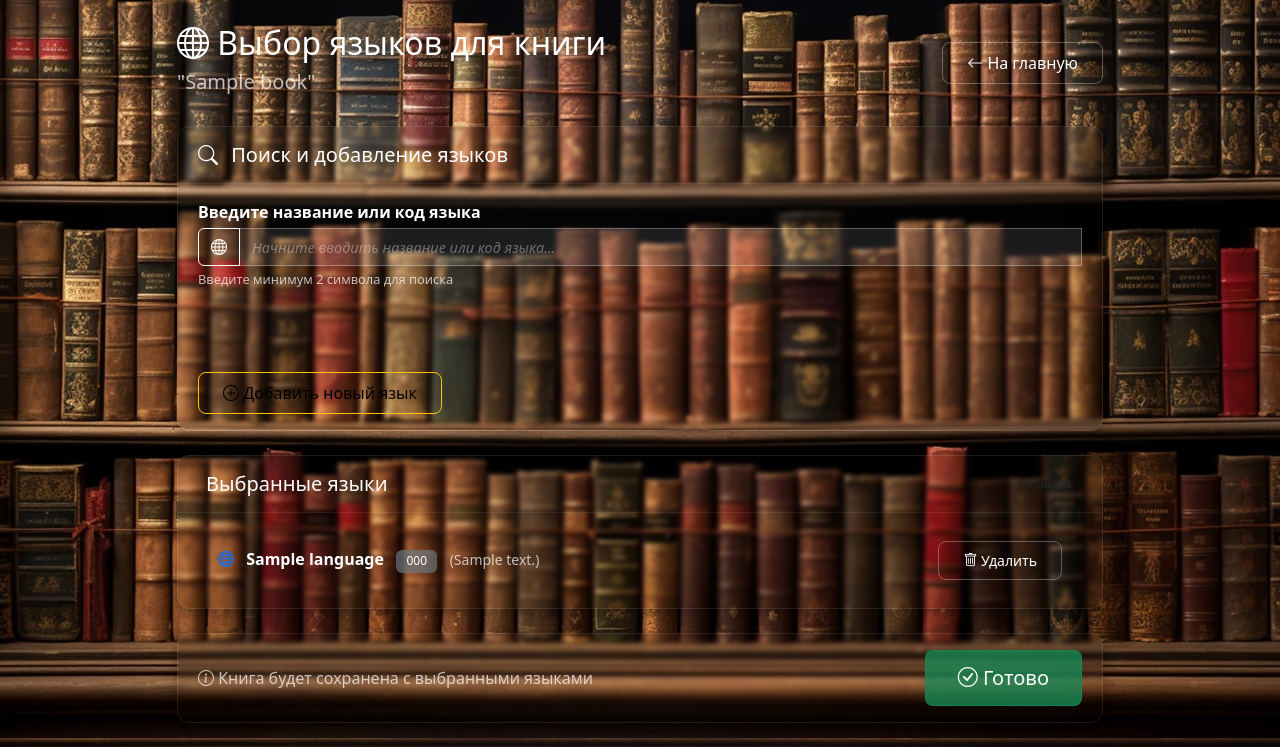
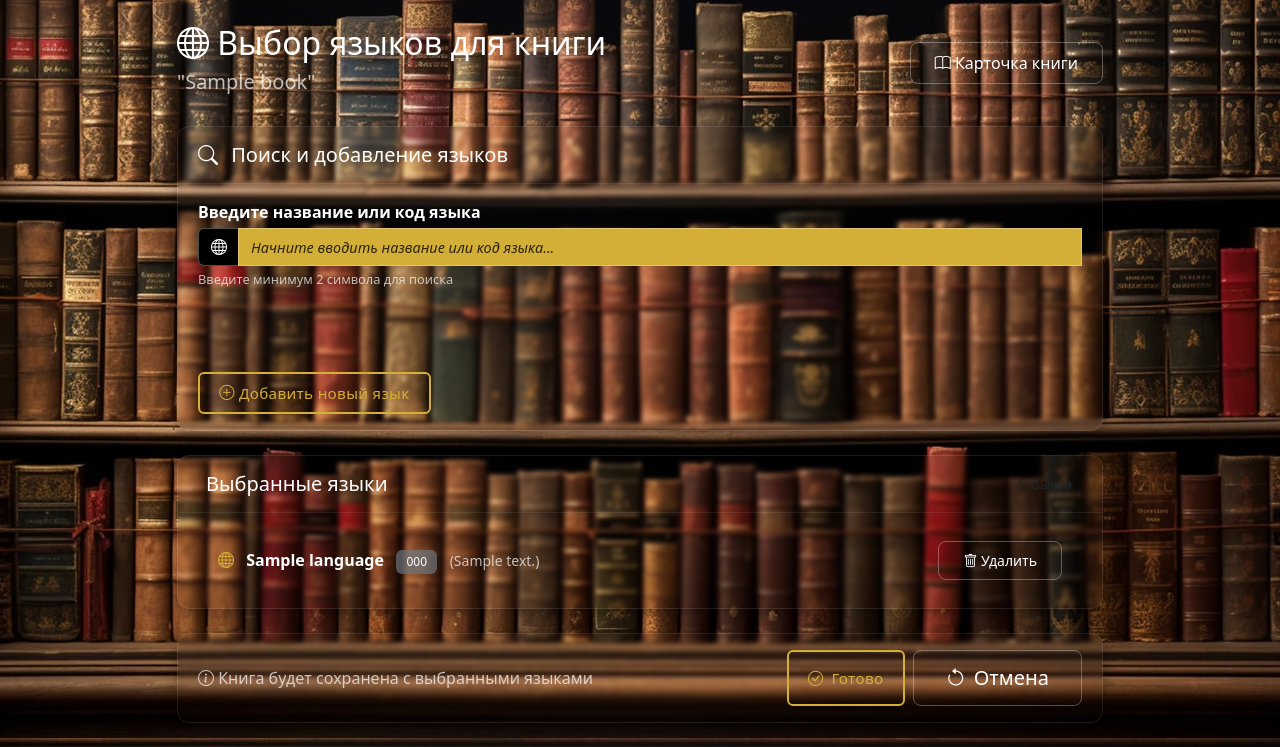
Before and after one commit to intent56/HomeLibrary, a Flask app: template app/templates/select_languages.html in a window 1280 px wide. Shown: the part 62-809 px from the top of the page. Run offline with Flask 3, Linux system fonts and the light colour scheme; tables that the repository leaves empty hold one stand-in row (values such as "Sample post"); the template is opened without the code that fills it: values that come from a table or form of the project are taken from there, most other values are stand-ins (such as "Sample title", 1, 10 or a date in 2020); some libraries are stand-ins or nearby versions.

Commit message:
Косметические исправления

```diff
--- a/app/templates/select_languages.html
+++ b/app/templates/select_languages.html
@@ -10,9 +10,15 @@ content %}
         </h2>
         <h5 class="text-white-50">"{{ book.name }}"</h5>
       </div>
-      <a href="{{ url_for('main.book_list') }}" class="btn btn-outline-light">
-        <i class="bi bi-arrow-left"></i> На главную
-      </a>
+      <div>
+        <a
+          href="{{ url_for('main.book_detail', book_id=book.id) }}"
+          class="btn btn-outline-light"
+          id="cancelBtn"
+        >
+          <i class="bi bi-book"></i> Карточка книги
+        </a>
+      </div>
     </div>
 
     <!-- Поиск языков -->
@@ -35,20 +41,19 @@ content %}
             hx-select="#searchResults"
           >
             <div class="input-group">
-              <span
-                class="input-group-text bg-transparent text-white border-light"
+              <span class="input-group-text custom-input-group"
                 ><i class="bi bi-globe"></i
               ></span>
               <input
                 type="text"
-                class="form-control bg-transparent text-white border-light"
+                class="form-control custom-search-input"
                 id="languageSearch"
                 name="q"
                 placeholder="Начните вводить название или код языка..."
                 autocomplete="off"
               />
               <span
-                class="input-group-text bg-transparent border-light"
+                class="input-group-text custom-input-group"
                 id="loading"
                 style="display: none"
               >
@@ -69,7 +74,7 @@ content %}
         <div class="mt-3">
           <a
             href="{{ url_for('main.add_language') }}?book_id={{ book.id }}"
-            class="btn btn-warning"
+            class="btn btn-edit"
           >
             <i class="bi bi-plus-circle"></i> Добавить новый язык
           </a>
@@ -97,7 +102,7 @@ content %}
             class="list-group-item transparent-list-group-item d-flex justify-content-between align-items-center"
           >
             <div>
-              <i class="bi bi-globe text-primary me-2"></i>
+              <i class="bi bi-globe me-2" style="color: var(--main-color)"></i>
               <strong class="text-white">{{ language.name }}</strong>
               <span class="badge bg-secondary bg-opacity-75 text-white ms-2"
                 >{{ language.code }}</span
@@ -151,10 +156,16 @@ content %}
           </div>
           <div class="d-flex gap-2">
             <a
-              href="{{ url_for('main.book_list') }}"
-              class="btn btn-success btn-lg"
+              href="{{ url_for('main.book_detail', book_id=book.id) }}"
+              class="btn btn-edit btn-lg d-flex align-items-center"
             >
-              <i class="bi bi-check-circle"></i> Готово
+              <i class="bi bi-check-circle me-2"></i> Готово
+            </a>
+            <a
+              href="{{ url_for('main.book_detail', book_id=book.id) }}"
+              class="btn btn-outline-light btn-lg d-flex align-items-center"
+            >
+              <i class="bi bi-arrow-counterclockwise me-2"></i> Отмена
             </a>
           </div>
         </div>
@@ -264,24 +275,38 @@ content %}
     color: rgba(255, 255, 255, 0.7) !important;
   }
 
-  /* 5. ПОЛЯ ВВОДА */
-  .form-control.bg-transparent {
-    background-color: rgba(255, 255, 255, 0.1) !important;
+  /* 5. НОВЫЙ СТИЛЬ ДЛЯ INPUT-GROUP (иконки в поле поиска) */
+  .custom-input-group {
+    background-color: #000000 !important;
     color: #ffffff !important;
-    border-color: rgba(255, 255, 255, 0.3) !important;
+    border: 1px solid rgba(255, 255, 255, 0.3) !important;
+    border-right: none !important;
   }
 
-  .form-control.bg-transparent:focus {
-    background-color: rgba(255, 255, 255, 0.2) !important;
-    border-color: rgba(255, 255, 255, 0.5) !important;
-    box-shadow: 0 0 0 0.2rem rgba(255, 255, 255, 0.1);
+  /* 6. НОВЫЙ СТИЛЬ ДЛЯ ПОЛЯ ПОИСКА */
+  .custom-search-input {
+    background-color: var(--main-color) !important;
+    color: #000000 !important;
+    border: 1px solid rgba(255, 255, 255, 0.3) !important;
+    transition: all 0.2s;
+    font-weight: normal;
   }
 
-  .form-control.bg-transparent::placeholder {
-    color: rgba(255, 255, 255, 0.5);
+  .custom-search-input::placeholder {
+    color: #000000 !important;
+    font-weight: normal;
+    opacity: 0.8;
   }
 
-  /* 6. КНОПКИ */
+  .custom-search-input:focus {
+    background-color: var(--main-color) !important;
+    color: #000000 !important;
+    font-weight: bold !important;
+    border-color: rgba(255, 255, 255, 0.6) !important;
+    box-shadow: 0 0 0 0.2rem rgba(255, 194, 0, 0.3);
+  }
+
+  /* 7. КНОПКИ */
   .btn-outline-light {
     color: #ffffff !important;
     border-color: rgba(255, 255, 255, 0.3) !important;
@@ -293,22 +318,48 @@ content %}
     color: #ffffff !important;
   }
 
-  .btn-success {
-    background-color: rgba(25, 135, 84, 0.8) !important;
-    border-color: rgba(25, 135, 84, 0.8) !important;
+  /* 8. НОВЫЙ СТИЛЬ ДЛЯ КНОПОК "ДОБАВИТЬ НОВЫЙ ЯЗЫК" И "ГОТОВО" */
+  .btn-edit {
+    background-color: transparent !important;
+    color: var(--main-color) !important;
+    border: 2px solid var(--main-color) !important;
+    transition: all 0.3s ease !important;
+    font-weight: 500 !important;
+    padding: 0.5rem 1.2rem;
+    border-radius: 6px;
+    font-size: 0.95rem;
+    letter-spacing: 0.3px;
   }
 
-  .btn-success:hover {
-    background-color: rgba(25, 135, 84, 1) !important;
-    border-color: rgba(25, 135, 84, 1) !important;
+  .btn-edit:hover {
+    background-color: var(--main-color) !important;
+    color: #000000 !important;
+    border-color: #000000 !important;
+    transform: translateY(-1px);
+    box-shadow: 0 4px 12px rgba(255, 194, 0, 0.3);
   }
 
-  /* 7. БЕЙДЖИ */
+  .btn-edit:active {
+    transform: translateY(0px);
+    box-shadow: 0 2px 6px rgba(255, 194, 0, 0.2);
+  }
+
+  .btn-edit:focus {
+    box-shadow: 0 0 0 3px rgba(255, 194, 0, 0.4);
+    outline: none;
+  }
+
+  .btn-edit-lg {
+    padding: 0.75rem 1.5rem;
+    font-size: 1.1rem;
+  }
+
+  /* 9. БЕЙДЖИ */
   .badge.bg-secondary {
     background-color: rgba(108, 117, 125, 0.7) !important;
   }
 
-  /* 8. АДАПТИВНОСТЬ */
+  /* 10. АДАПТИВНОСТЬ */
   @media (max-width: 768px) {
     .card-body {
       padding: 1rem !important;
```
